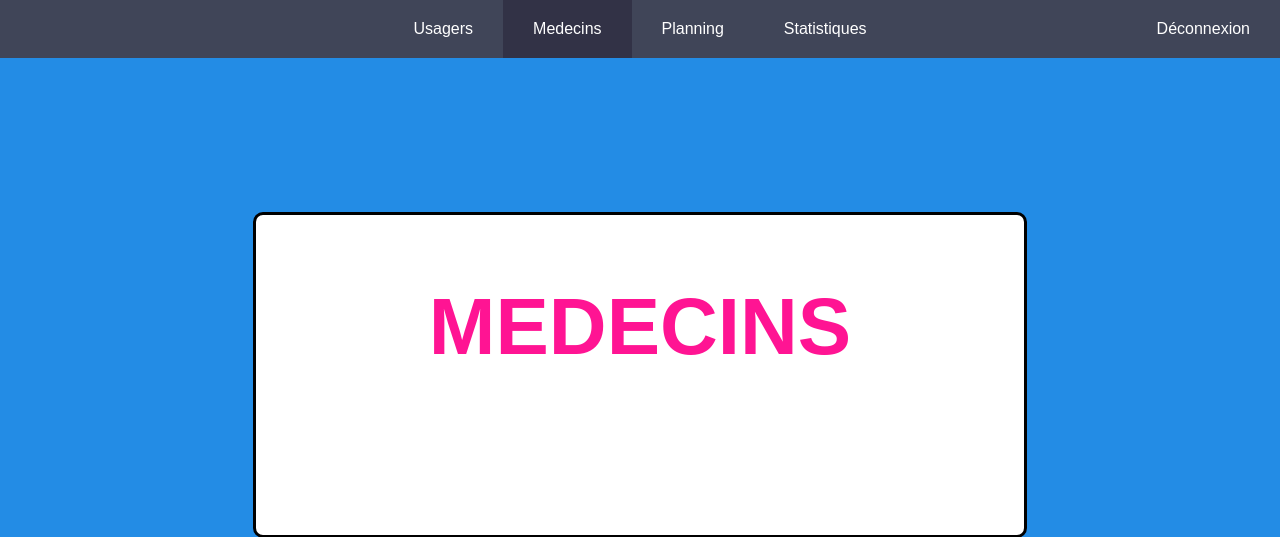
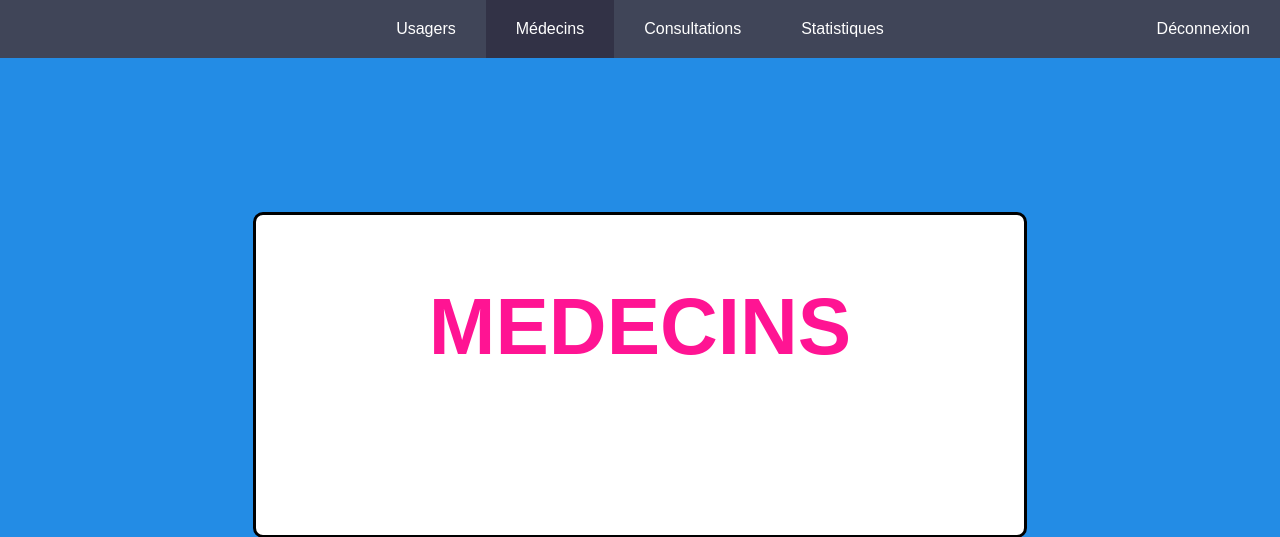
Before and after one commit to LeoDeschaux/CabinetMedical, a PHP site: page /pages/medecins.php in a window 1280 px wide. Shown: the top 537 px of the page. Run offline with PHP 8.4, Linux system fonts and the light colour scheme; the visitor is signed in with stand-in values (Sample User, id 1).

Commit message:
020 - fix names menu bar

```diff
--- a/scripts/header.php
+++ b/scripts/header.php
@@ -35,11 +35,11 @@ if($currentPageName == "statistiques.php")
 		</li>
 
 		<li class="<?php echo $stylePage3;?>">
-			<a class ="medecins" href="<?php echo $path.'pages/medecins.php';?>">Medecins</a>
+			<a class ="medecins" href="<?php echo $path.'pages/medecins.php';?>">Médecins</a>
 		</li>
 
 		<li class="<?php echo $stylePage4;?>">
-			<a class ="planning" href="<?php echo $path.'pages/planning.php';?>">Planning</a>
+			<a class ="planning" href="<?php echo $path.'pages/planning.php';?>">Consultations</a>
 		</li>
 
 		<li class="<?php echo $stylePage5;?>">
```
